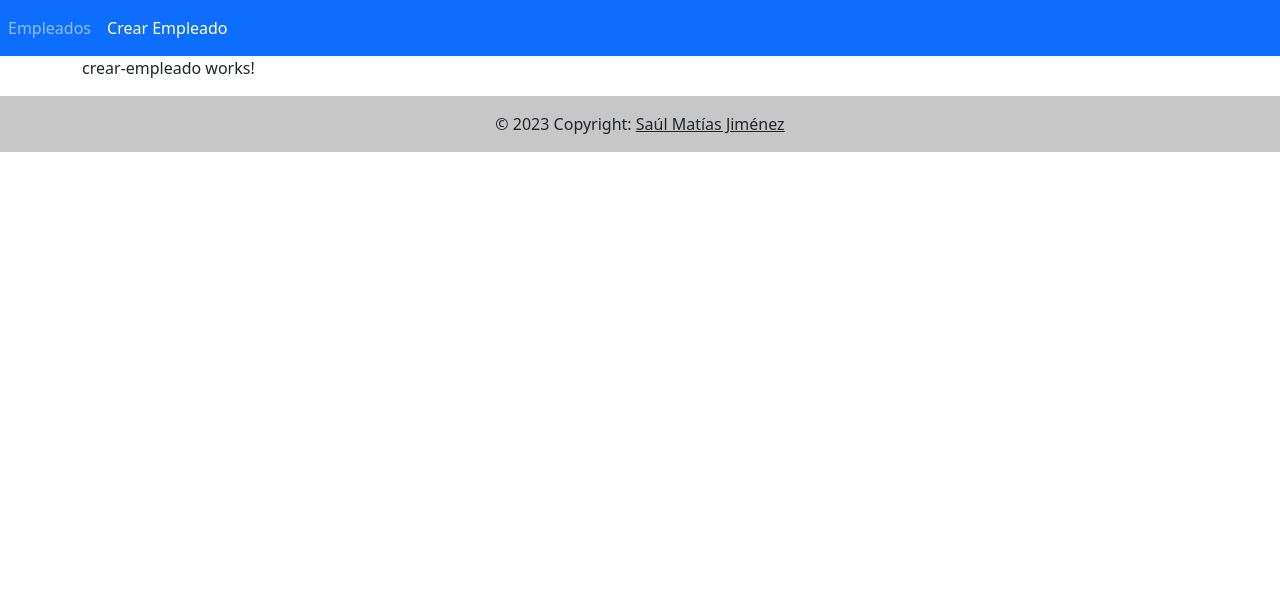
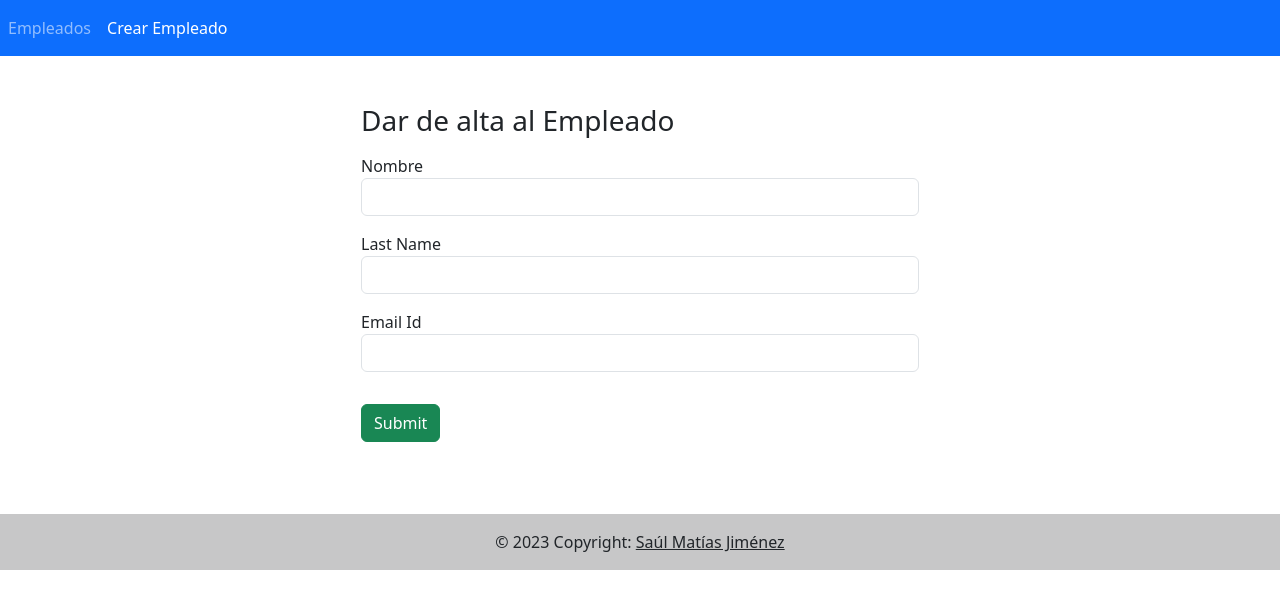
Before and after one commit to Luas6/padelManager, an Angular app in the folder padelManager-frontend/: page /crear-empleado in a window 1280 px wide. Shown: the top 608 px of the page. Built offline with nearby package versions, Linux system fonts and the light colour scheme.

Commit message:
Formulario Crear Empleado

```diff
--- a/padelManager-frontend/src/app/app.component.html
+++ b/padelManager-frontend/src/app/app.component.html
@@ -9,7 +9,7 @@
     </ul>
 </nav>
 
-<section class = "container">
+<section class = "container py-5">
     <router-outlet></router-outlet>
 </section>
 
--- a/padelManager-frontend/src/app/app.module.ts
+++ b/padelManager-frontend/src/app/app.module.ts
@@ -5,6 +5,7 @@ import { AppRoutingModule } from './app-routing.module';
 import { AppComponent } from './app.component';
 import { ListaEmpleadosComponent } from './lista-empleados/lista-empleados.component';
 import { CrearEmpleadoComponent } from './crear-empleado/crear-empleado.component';
+import { FormsModule } from '@angular/forms';
 
 @NgModule({
   declarations: [
@@ -15,7 +16,8 @@ import { CrearEmpleadoComponent } from './crear-empleado/crear-empleado.componen
   imports: [
     BrowserModule,
     AppRoutingModule,
-    HttpClientModule
+    HttpClientModule,
+    FormsModule
   ],
   providers: [],
   bootstrap: [AppComponent]
--- a/padelManager-frontend/src/app/crear-empleado/crear-empleado.component.html
+++ b/padelManager-frontend/src/app/crear-empleado/crear-empleado.component.html
@@ -1 +1,26 @@
-<p>crear-empleado works!</p>
+<div class="col-md-6 offset-md-3">
+    <h3> Dar de alta al Empleado </h3>
+    <form (ngSubmit) = "onSubmit()">
+
+        <div class="form-group py-2">
+            <label> Nombre</label>
+            <input type="text" class ="form-control" id = "nombre"
+                [(ngModel)] = "empleado.nombre" name = "nombre">
+        </div>
+
+        <div class="form-group py-2">
+            <label> Last Name</label>
+            <input type="text" class ="form-control" id = "apellidos"
+                [(ngModel)] = "empleado.apellidos" name = "apellidos">
+        </div>
+
+        <div class="form-group py-2">
+            <label> Email Id</label>
+            <input type="text" class ="form-control" id = "correo"
+                [(ngModel)] = "empleado.correo" name = "correo">
+        </div>
+
+        <button class = "btn btn-success my-4" type ="submit">Submit</button>
+
+    </form>
+</div>
--- a/padelManager-frontend/src/app/crear-empleado/crear-empleado.component.ts
+++ b/padelManager-frontend/src/app/crear-empleado/crear-empleado.component.ts
@@ -1,10 +1,34 @@
-import { Component } from '@angular/core';
+import { Component, OnInit } from '@angular/core';
+import { Empleado } from '../empleado';
+import { EmpleadoService } from '../empleado.service';
+import { Router } from '@angular/router';
 
 @Component({
   selector: 'app-crear-empleado',
   templateUrl: './crear-empleado.component.html',
   styleUrls: ['./crear-empleado.component.css']
 })
-export class CrearEmpleadoComponent {
+export class CrearEmpleadoComponent implements OnInit{
+  empleado: Empleado = new Empleado();
+  constructor(private empleadoService: EmpleadoService,
+    private router: Router) { }
 
+  ngOnInit(): void {
+  }
+  saveEmpleado(){
+    this.empleadoService.crearEmpleado(this.empleado).subscribe( data =>{
+      console.log(data);
+      this.goToEmpleadoList();
+    },
+    error => console.log(error));
+  }
+
+  goToEmpleadoList(){
+    this.router.navigate(['/empleados']);
+  }
+
+  onSubmit(){
+    console.log(this.empleado);
+    this.saveEmpleado();
+  }
 }
--- a/padelManager-frontend/src/app/empleado.service.ts
+++ b/padelManager-frontend/src/app/empleado.service.ts
@@ -15,4 +15,8 @@ export class EmpleadoService {
   getListaEmpleados(): Observable<Empleado[]>{
     return this.httpClient.get<Empleado[]>(this.baseURL);
   }
+
+  crearEmpleado(empleado: Empleado): Observable<Empleado[]>{
+    return this.httpClient.post<Empleado[]>(this.baseURL,empleado);
+  }
 }
--- a/padelManager-frontend/src/app/lista-empleados/lista-empleados.component.html
+++ b/padelManager-frontend/src/app/lista-empleados/lista-empleados.component.html
@@ -1,5 +1,5 @@
 <div class="container col-lg-10 mx-auto">
-    <h2 class="text-center py-3"> Lista Empleados</h2>
+    <h2 class="text-center"> Lista Empleados</h2>
     <table class = "table table-striped">
         <thead>
             <tr>
```
